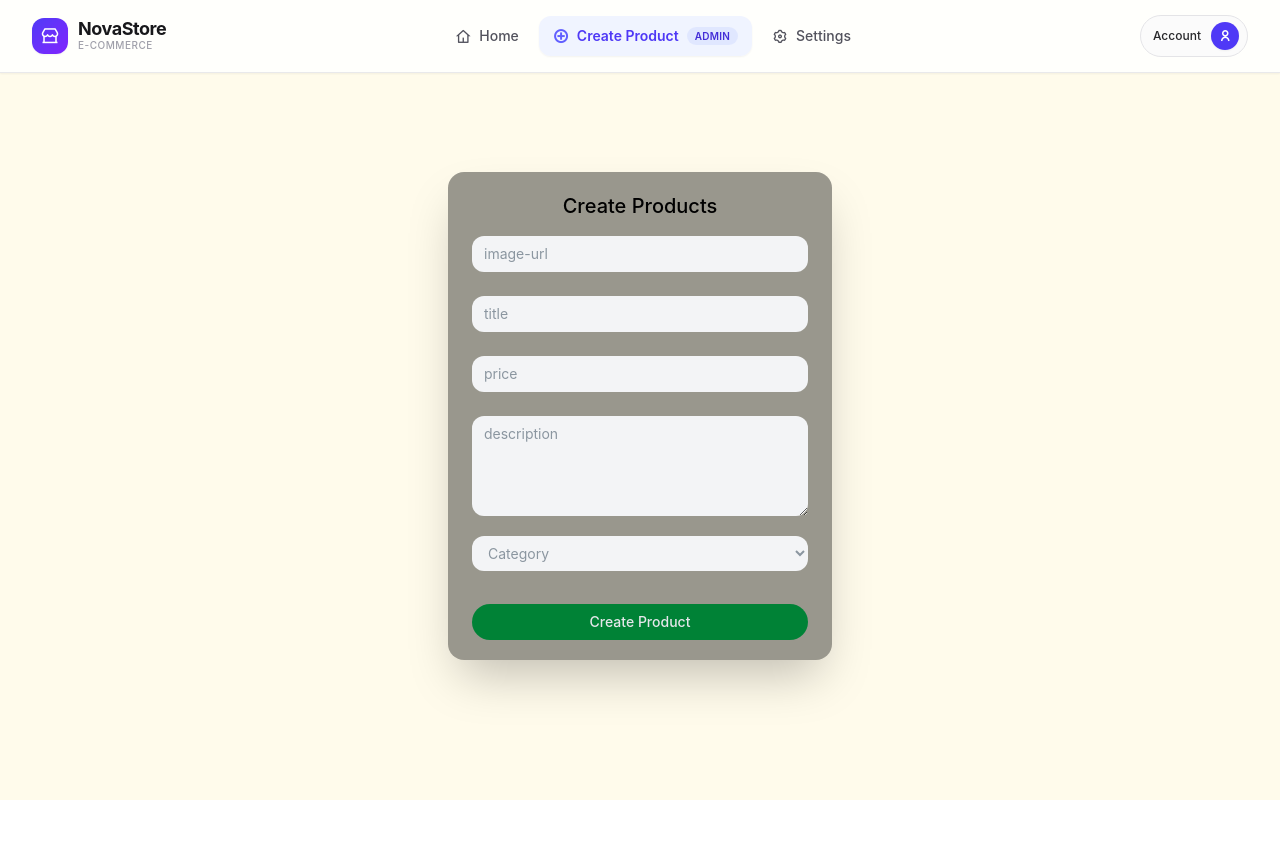
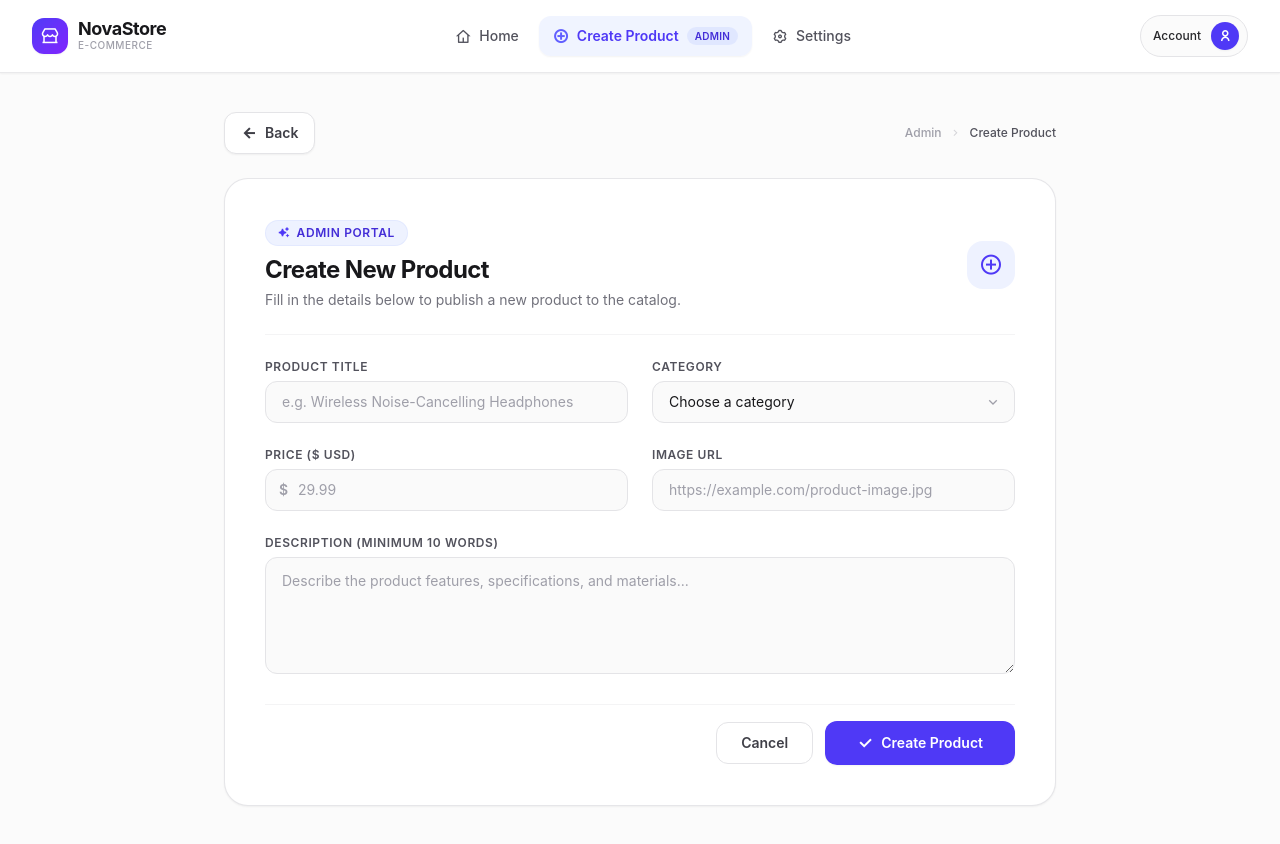
Before and after one commit to divypateriya982/react-ecommerce-demo, a React app in the folder frontend/: page /admin/create-product in a window 1280 px wide. Shown: the top 844 px of the page. Before the commit the page ends 800 px from the top, so only its background shows below. Built offline with nearby package versions, Linux system fonts and the light colour scheme; no server answers; sample sign-in values are in the browser's storage; the HTML template or start-up script is replaced by a standard one.

Commit message:
feat: update create-product page UI

```diff
--- a/frontend/src/pages/admin/CreateProduct.jsx
+++ b/frontend/src/pages/admin/CreateProduct.jsx
@@ -1,61 +1,103 @@
-import { useForm } from 'react-hook-form';
-import { useNavigate } from 'react-router-dom';
-import { useDispatch } from 'react-redux';
-import { asyncCreateProduct } from '../../store/actions/productActions';
+import { useForm } from "react-hook-form";
+import { useNavigate } from "react-router-dom";
+import { useDispatch } from "react-redux";
+import { asyncCreateProduct } from "../../store/actions/productActions";
+import { memo } from "react";
 
 const CreateProduct = () => {
     const navigate = useNavigate();
     const dispatch = useDispatch();
-    const { register, handleSubmit, reset, formState: { errors } } = useForm();
+    const {
+        register,
+        handleSubmit,
+        reset,
+        formState: { errors },
+    } = useForm();
 
-    console.log('CreateProduct rendering...');
+    console.log("CreateProduct rendering...");
+
     return (
-        <div className='min-h-screen bg-amber-50'>
-            <div className="absolute top-[52%] left-1/2 -translate-x-1/2 -translate-y-1/2 w-[85%] min-[480px]:max-[640px]:w-[65%] sm:w-[50%] md:w-[40%] lg:w-[30%] bg-black/40 px-6 py-5 rounded-2xl text-sm shadow-xl md:shadow-2xl">
-                <h1 className="text-center text-xl font-medium">Create Products</h1>
-                <form onSubmit={handleSubmit( async(product) => {
+        <main className="min-h-screen bg-zinc-50/70 pt-22 sm:pt-24 pb-16 transition-colors">
+            <div className="max-w-4xl mx-auto px-4 sm:px-6 lg:px-8">
+                {/* Back Navigation Bar */}
+                <div className="py-4 flex items-center justify-between gap-4">
+                    <button
+                        onClick={() => navigate(-1)}
+                        className="inline-flex items-center gap-2 px-4 py-2 rounded-xl bg-white border border-zinc-200 text-zinc-700 hover:text-zinc-900 hover:bg-zinc-100 shadow-xs transition duration-200 cursor-pointer text-sm font-semibold active:scale-95"
+                    >
+                        <i className="ri-arrow-left-line text-base"></i>
+                        <span>Back</span>
+                    </button>
+
+                    <div className="hidden sm:flex items-center gap-2 text-xs font-medium text-zinc-400">
+                        <span>Admin</span>
+                        <i className="ri-arrow-right-s-line text-zinc-300"></i>
+                        <span className="text-zinc-600">Create Product</span>
+                    </div>
+                </div>
+
+                {/* Main Form Card */}
+                <div className="mt-2 bg-white rounded-3xl border border-zinc-200/90 shadow-xs p-6 sm:p-8 lg:p-10">
+                    <div className="flex items-center justify-between pb-6 border-b border-zinc-100">
+                        <div>
+                            <div className="inline-flex items-center gap-1.5 px-3 py-1 rounded-full bg-indigo-50 border border-indigo-100/80 text-indigo-700 text-xs font-semibold uppercase tracking-wider mb-2">
+                                <i className="ri-sparkling-fill text-indigo-600"></i>
+                                Admin Portal
+                            </div>
+                            <h1 className="text-xl sm:text-2xl font-bold text-zinc-900 tracking-tight">
+                                Create New Product
+                            </h1>
+                            <p className="text-xs sm:text-sm text-zinc-500 mt-1">
+                                Fill in the details below to publish a new product to the catalog.
+                            </p>
+                        </div>
+                        <div className="w-12 h-12 rounded-2xl bg-indigo-50 text-indigo-600 flex items-center justify-center">
+                            <i className="ri-add-circle-line text-2xl"></i>
+                        </div>
+                    </div>
+
+                    <form
+                        onSubmit={handleSubmit(async (product) => {
                             await dispatch(asyncCreateProduct(product));
                             reset();
-                    navigate('/');
-                })} className="mt-4">
-                    <div className="h-15">
-                        <input {...register('url', {
-                            required: 'Image-url is required',
-                            pattern: {
-                                value: /^(https?:\/\/)?[\w.-]+\.[a-z]{2,}(\/.*)?$/i,
-                                message: "Please enter a valid image URL",
-                            }
-                        })} className="w-full px-3 py-2 rounded-xl bg-gray-100 outline-none text-[#8B96A0] placeholder:text-[#8B96A0]" type="url" placeholder="image-url" />
-                        <small className="text-red-600 ml-3 block">{errors?.url?.message}</small>
+                            navigate("/");
+                        })}
+                        className="mt-6 space-y-6"
+                    >
+                        <div className="grid grid-cols-1 sm:grid-cols-2 gap-5 sm:gap-6">
+                            {/* Title Input */}
+                            <div>
+                                <label className="block text-xs font-semibold uppercase tracking-wider text-zinc-600 mb-1.5">
+                                    Product Title
+                                </label>
+                                <input
+                                    {...register("title", {
+                                        required: "Title is required",
+                                    })}
+                                    className="w-full px-4 py-2.5 rounded-xl bg-zinc-50 border border-zinc-200 text-sm text-zinc-900 placeholder:text-zinc-400 focus:bg-white focus:outline-none focus:ring-2 focus:ring-indigo-500/20 focus:border-indigo-600 transition-all"
+                                    type="text"
+                                    placeholder="e.g. Wireless Noise-Cancelling Headphones"
+                                />
+                                {errors?.title && (
+                                    <small className="text-rose-600 text-xs mt-1 block font-medium">
+                                        {errors.title.message}
+                                    </small>
+                                )}
                             </div>
-                    <div className="h-15">
-                        <input {...register('title', {
-                            required: 'Title is required'
-                        })} className="w-full px-3 py-2 rounded-xl bg-gray-100 outline-none text-[#8B96A0] placeholder:text-[#8B96A0]" type="text" placeholder="title" />
-                        <small className="text-red-600 ml-3 block">{errors?.title?.message}</small>
-                    </div>
-                    <div className="h-15">
-                        <input {...register('price', {
-                            required: 'Price is required',
-                            min: {
-                                value: 0.01,
-                                message: "Price must be greater than 0"
-                            }
-                        })} className="w-full px-3 py-2 rounded-xl bg-gray-100 outline-none text-[#8B96A0] placeholder:text-[#8B96A0]" type="number" step="0.01" placeholder="price" />
-                        <small className="text-red-600 ml-3 block">{errors?.price?.message}</small>
-                    </div>
-                    <div className="h-30">
-                        <textarea {...register('description', {
-                            required: 'Description is required',
-                            validate: (value) => value.trim().split(/\s+/).length >= 20 || "Description must contain atleast 10 words"
-                        })} className="w-full h-25 px-3 py-2 rounded-xl bg-gray-100 outline-none text-[#8B96A0] placeholder:text-[#8B96A0]" placeholder="description"></textarea>
-                        <small className="text-red-600 ml-3 block -mt-1">{errors?.description?.message}</small>
-                    </div>
-                    <div className="h-15">
-                        <select {...register('category', {
-                            required: 'category is required'
-                        })} className="w-full px-3 py-2 rounded-xl bg-gray-100 outline-none text-[#8B96A0] placeholder:text-[#8B96A0]">
-                            <option value="Category">Category</option>
+
+                            {/* Category Select */}
+                            <div>
+                                <label className="block text-xs font-semibold uppercase tracking-wider text-zinc-600 mb-1.5">
+                                    Category
+                                </label>
+                                <div className="relative">
+                                    <select
+                                        {...register("category", {
+                                            required: "Category is required",
+                                        })}
+                                        className="w-full appearance-none px-4 py-2.5 rounded-xl bg-zinc-50 border border-zinc-200 text-sm text-zinc-900 focus:bg-white focus:outline-none focus:ring-2 focus:ring-indigo-500/20 focus:border-indigo-600 transition-all cursor-pointer"
+                                    >
+                                        <option value="Category">Choose a category</option>
                                         <option value="electronics">Electronic items</option>
                                         <option value="groceries">Grocery products</option>
                                         <option value="beauty">Beauty products</option>
@@ -63,13 +105,115 @@ const CreateProduct = () => {
                                         <option value="furniture">Furnitures</option>
                                         <option value="men's clothing">Men's Clothing</option>
                                     </select>
-                        <small className="text-red-600 ml-3 block">{errors?.category?.message}</small>
+                                    <i className="ri-arrow-down-s-line absolute right-3.5 top-1/2 -translate-y-1/2 text-zinc-400 pointer-events-none"></i>
                                 </div>
-                    <button className="bg-green-700 font-medium text-gray-200 w-full py-2 rounded-full mt-2 active:scale-[0.97] transition duration-200 cursor-pointer">Create Product</button>
+                                {errors?.category && (
+                                    <small className="text-rose-600 text-xs mt-1 block font-medium">
+                                        {errors.category.message}
+                                    </small>
+                                )}
+                            </div>
+
+                            {/* Price Input */}
+                            <div>
+                                <label className="block text-xs font-semibold uppercase tracking-wider text-zinc-600 mb-1.5">
+                                    Price ($ USD)
+                                </label>
+                                <div className="relative">
+                                    <span className="absolute left-3.5 top-1/2 -translate-y-1/2 text-zinc-400 font-semibold text-sm">
+                                        $
+                                    </span>
+                                    <input
+                                        {...register("price", {
+                                            required: "Price is required",
+                                            min: {
+                                                value: 0.01,
+                                                message: "Price must be greater than 0",
+                                            },
+                                        })}
+                                        className="w-full pl-8 pr-4 py-2.5 rounded-xl bg-zinc-50 border border-zinc-200 text-sm text-zinc-900 placeholder:text-zinc-400 focus:bg-white focus:outline-none focus:ring-2 focus:ring-indigo-500/20 focus:border-indigo-600 transition-all"
+                                        type="number"
+                                        step="0.01"
+                                        placeholder="29.99"
+                                    />
+                                </div>
+                                {errors?.price && (
+                                    <small className="text-rose-600 text-xs mt-1 block font-medium">
+                                        {errors.price.message}
+                                    </small>
+                                )}
+                            </div>
+
+                            {/* Image URL Input */}
+                            <div>
+                                <label className="block text-xs font-semibold uppercase tracking-wider text-zinc-600 mb-1.5">
+                                    Image URL
+                                </label>
+                                <input
+                                    {...register("url", {
+                                        required: "Image-url is required",
+                                        pattern: {
+                                            value: /^(https?:\/\/)?[\w.-]+\.[a-z]{2,}(\/.*)?$/i,
+                                            message: "Please enter a valid image URL",
+                                        },
+                                    })}
+                                    className="w-full px-4 py-2.5 rounded-xl bg-zinc-50 border border-zinc-200 text-sm text-zinc-900 placeholder:text-zinc-400 focus:bg-white focus:outline-none focus:ring-2 focus:ring-indigo-500/20 focus:border-indigo-600 transition-all"
+                                    type="url"
+                                    placeholder="https://example.com/product-image.jpg"
+                                />
+                                {errors?.url && (
+                                    <small className="text-rose-600 text-xs mt-1 block font-medium">
+                                        {errors.url.message}
+                                    </small>
+                                )}
+                            </div>
+                        </div>
+
+                        {/* Description Textarea */}
+                        <div>
+                            <label className="block text-xs font-semibold uppercase tracking-wider text-zinc-600 mb-1.5">
+                                Description (Minimum 10 words)
+                            </label>
+                            <textarea
+                                {...register("description", {
+                                    required: "Description is required",
+                                    validate: (value) =>
+                                        value.trim().split(/\s+/).length >= 10 ||
+                                        "Description must contain atleast 10 words",
+                                })}
+                                rows={4}
+                                className="w-full px-4 py-3 rounded-xl bg-zinc-50 border border-zinc-200 text-sm text-zinc-900 placeholder:text-zinc-400 focus:bg-white focus:outline-none focus:ring-2 focus:ring-indigo-500/20 focus:border-indigo-600 transition-all leading-relaxed"
+                                placeholder="Describe the product features, specifications, and materials..."
+                            ></textarea>
+                            {errors?.description && (
+                                <small className="text-rose-600 text-xs mt-1 block font-medium">
+                                    {errors.description.message}
+                                </small>
+                            )}
+                        </div>
+
+                        {/* Form Buttons */}
+                        <div className="pt-4 border-t border-zinc-100 flex flex-col-reverse sm:flex-row items-center justify-end gap-3">
+                            <button
+                                type="button"
+                                onClick={() => navigate(-1)}
+                                className="w-full sm:w-auto px-6 py-2.5 rounded-xl bg-white border border-zinc-200 text-zinc-700 hover:bg-zinc-100 font-semibold text-sm transition-all duration-200 cursor-pointer text-center"
+                            >
+                                Cancel
+                            </button>
+                            <button
+                                type="submit"
+                                className="w-full sm:w-auto inline-flex items-center justify-center gap-2 px-8 py-2.5 rounded-xl bg-indigo-600 text-white font-semibold text-sm hover:bg-indigo-700 active:scale-[0.98] shadow-xs hover:shadow-md transition-all duration-200 cursor-pointer"
+                            >
+                                <i className="ri-check-line text-base"></i>
+                                <span>Create Product</span>
+                            </button>
+                        </div>
                     </form>
                 </div>
             </div>
-    )
-}
+        </main>
+    );
+};
 
-export default CreateProduct
+export default memo(CreateProduct);
```
Lines whose indentation alone changed are shown as unchanged.
